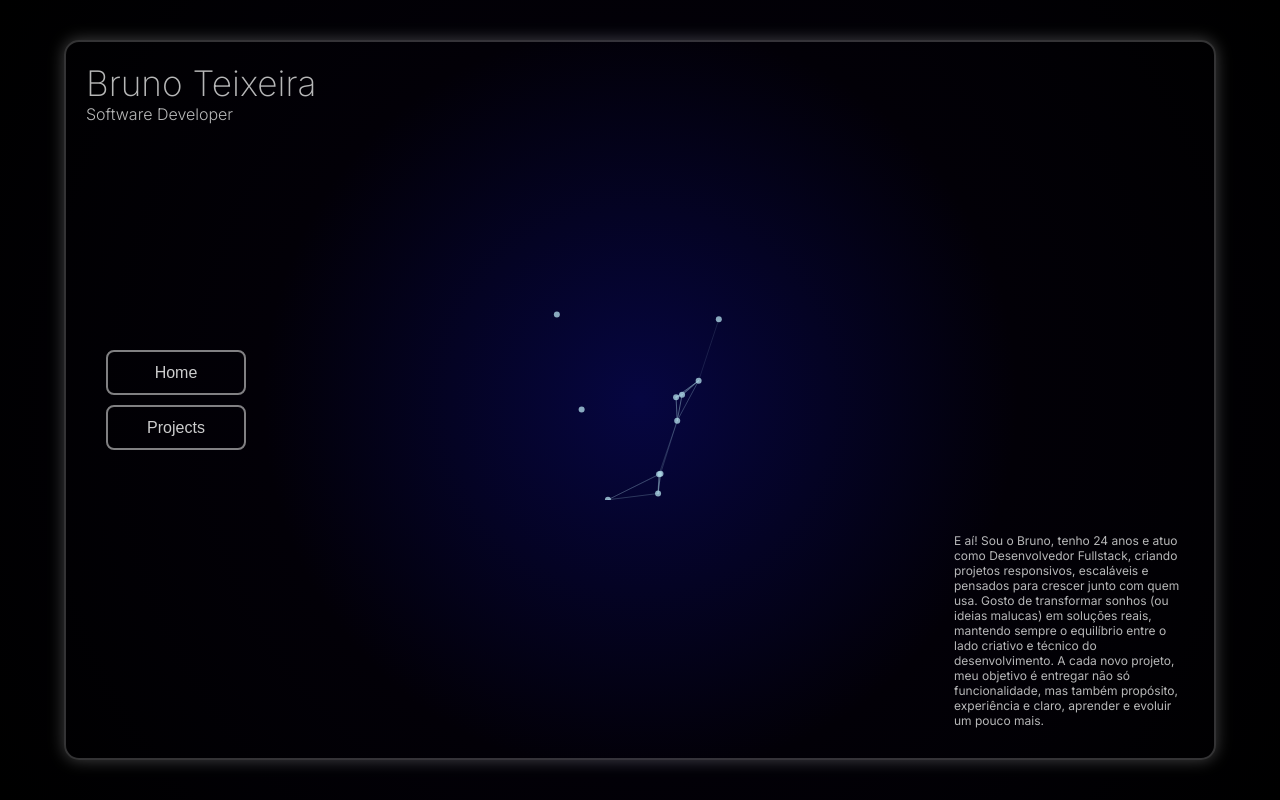
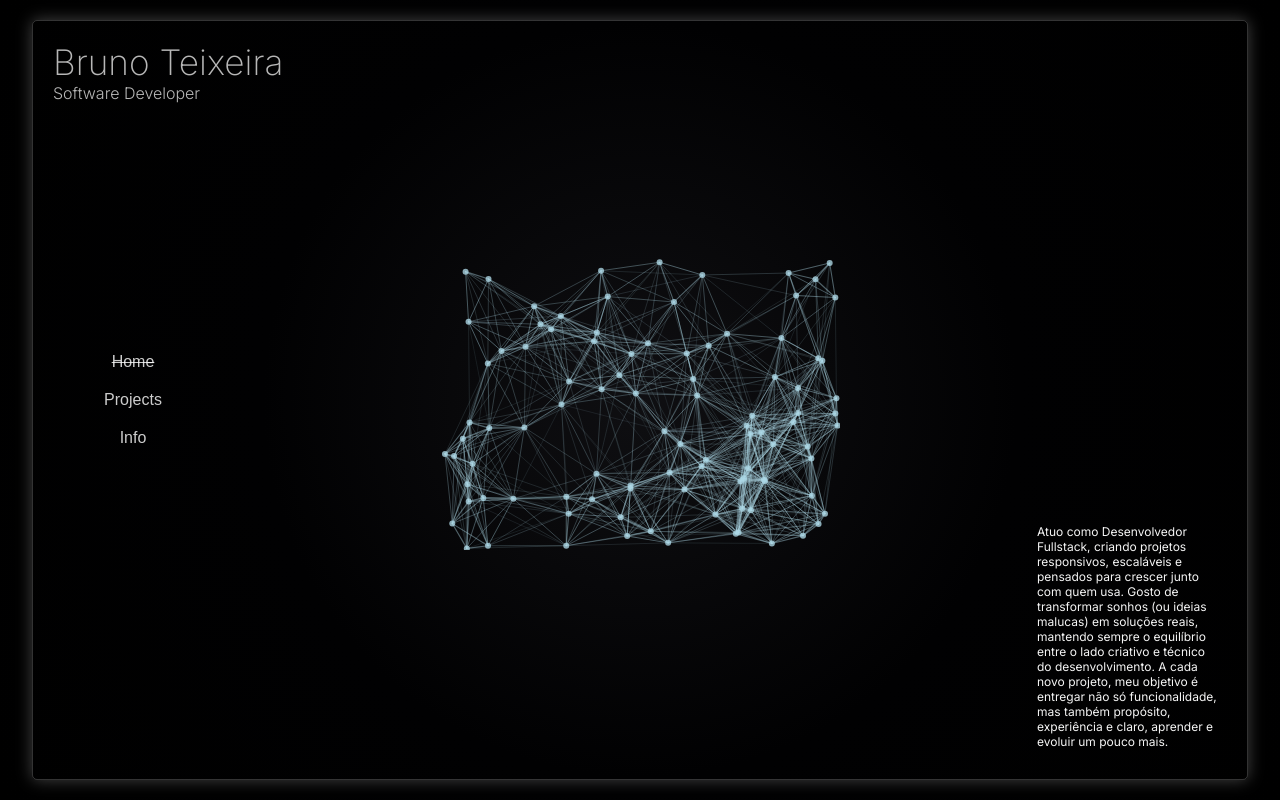
Before and after one commit to Brunotlps/noname-1, a Next.js app: page / in a window 1280 px wide. Built offline with nearby package versions, Linux system fonts and the light colour scheme.

Commit message:
6° commit - muitas alteracoes esteticas feitas, transicoes ajustadas, proximo passo desenvolver o componente contact/info

```diff
--- a/package.json
+++ b/package.json
@@ -9,6 +9,7 @@
     "lint": "next lint"
   },
   "dependencies": {
+    "framer-motion": "^12.9.4",
     "next": "15.3.0",
     "p5": "^1.11.4",
     "react": "^19.0.0",
--- a/src/app/layout.js
+++ b/src/app/layout.js
@@ -8,6 +8,9 @@ const inter = Inter({ subsets: ['latin'] });
 export const metadata = {
   title: 'Bruno Teixeira',
   description: 'Projetos e experiências de Bruno',
+  icons: {
+    icon: '/favicon.png',
+  },
 };
 
 export default function RootLayout({ children }) {
--- a/src/app/page.js
+++ b/src/app/page.js
@@ -1,13 +1,16 @@
+// page.js
 'use client';
 
 import { useState } from 'react';
+import { motion, AnimatePresence } from 'framer-motion';
 import Menu from '../components/Menu';
 import Projects from '../components/Projects';
 import Animation from '../components/ClientOnlyAnimation';
 import Presentation from '@/components/Presentation';
+import Contact from '@/components/Contact'; // Novo componente
 
 export default function Home() {
-  const [showProjects, setShowProjects] = useState(false);
+  const [activeSection, setActiveSection] = useState('home');
 
   return (
     <div className="container">
@@ -18,8 +21,10 @@ export default function Home() {
 
       <aside className='sidebar'>
         <Menu
-          onHome={() => setShowProjects(false)}
-          onProjects={() => setShowProjects(true)}
+          onHome={() => setActiveSection('home')}
+          onProjects={() => setActiveSection('projects')}
+          onContact={() => setActiveSection('contact')}
+          activeSection={activeSection}
         />
       </aside>
 
@@ -27,16 +32,44 @@ export default function Home() {
         <Animation />
       </main>
 
-      {showProjects ? (
-        <div className="projects-panel">
-          <Projects />
-        </div>
-      ) : (
-        <div className="presentation-div">
-          <Presentation />
-        </div>
-)}
-
+      <AnimatePresence mode="wait">
+        {activeSection === 'projects' && (
+          <motion.div
+            key="projects"
+            initial={{ opacity: 0, y: 20 }}
+            animate={{ opacity: 1, y: 0 }}
+            exit={{ opacity: 0, y: -20 }}
+            transition={{ duration: 0.2 }}
+            className="projects-panel"
+          >
+            <Projects />
+          </motion.div>
+        )}
+        {activeSection === 'contact' && (
+          <motion.div
+            key="contact"
+            initial={{ opacity: 0, y: 20 }}
+            animate={{ opacity: 1, y: 0 }}
+            exit={{ opacity: 0, y: -20 }}
+            transition={{ duration: 0.2 }}
+            className="contact"
+          >
+            <Contact />
+          </motion.div>
+        )}
+        {activeSection === 'home' && (
+          <motion.div
+            key="presentation"
+            initial={{ opacity: 0, y: 20 }}
+            animate={{ opacity: 1, y: 0 }}
+            exit={{ opacity: 0, y: -20 }}
+            transition={{ duration: 0.2 }}
+            className="presentation-div"
+          >
+            <Presentation />
+          </motion.div>
+        )}
+      </AnimatePresence>
     </div>
   );
 }
--- a/src/components/Animation.js
+++ b/src/components/Animation.js
@@ -12,9 +12,9 @@ export default function Animation({ className }) {
     // Define aqui todo o seu sketch, mas usando a instância s
     const sketch = (s) => {
       let points = [];
-      const minPoints = 10;
-      const maxPoints = 20;
-      const maxDistance = 70;
+      const minPoints = 70;
+      const maxPoints = 120;
+      const maxDistance = 110;
 
       class Point {
         constructor(x, y) {
@@ -62,12 +62,12 @@ export default function Animation({ className }) {
       }
 
       s.setup = () => {
-        s.createCanvas(200, 200).parent(containerRef.current);
+        s.createCanvas(400, 300).parent(containerRef.current);
         const initial = s.floor(s.random(minPoints, maxPoints));
         for (let i = 0; i < initial; i++) {
           points.push(new Point(s.random(s.width), s.random(s.height)));
         }
-        intervalRef.current = setInterval(adjustPoints, 5000);
+        intervalRef.current = setInterval(adjustPoints, 10000);
       };
 
       s.draw = () => {
--- /dev/null
+++ b/src/components/Contact.js
@@ -0,0 +1,9 @@
+
+'use client';
+export default function Contact() {
+    return (
+        <section className="contact">
+
+        </section>
+    )
+  }
--- a/src/components/Menu.js
+++ b/src/components/Menu.js
@@ -1,14 +1,26 @@
 'use client';
 
-export default function Menu({ onHome, onProjects }) {
+export default function Menu({ onHome, onProjects, onContact, activeSection }) {
   return (
-    <nav className="menu">
-      <button className="menu-button" onClick={onHome}>
+    <div className="menu">
+      <button
+        onClick={onHome}
+        className={`menu-button ${activeSection === 'home' ? 'active' : ''}`}
+      >
         Home
       </button>
-      <button className="menu-button" onClick={onProjects}>
+      <button
+        onClick={onProjects}
+        className={`menu-button ${activeSection === 'projects' ? 'active' : ''}`}
+      >
         Projects
       </button>
-    </nav>
+      <button
+        onClick={onContact}
+        className={`menu-button ${activeSection === 'contact' ? 'active' : ''}`}
+      >
+        Info
+      </button>
+    </div>
   );
 }
--- a/src/components/Presentation.js
+++ b/src/components/Presentation.js
@@ -5,9 +5,7 @@ export default function Presentation() {
     return (
         <section className="presentation">
             <p>
-                E aí!
-                Sou o Bruno, tenho 24 anos e atuo como Desenvolvedor Fullstack, criando projetos responsivos, escaláveis e pensados para crescer junto com quem usa.
-                Gosto de transformar sonhos (ou ideias malucas) em soluções reais, mantendo sempre o equilíbrio entre o lado criativo e técnico do desenvolvimento.
+                Atuo como Desenvolvedor Fullstack, criando projetos responsivos, escaláveis e pensados para crescer junto com quem usa. Gosto de transformar sonhos (ou ideias malucas) em soluções reais, mantendo sempre o equilíbrio entre o lado criativo e técnico do desenvolvimento.
                 A cada novo projeto, meu objetivo é entregar não só funcionalidade, mas também propósito, experiência e claro, aprender e evoluir um pouco mais.
             </p>
         </section>
--- a/src/styles/globals.css
+++ b/src/styles/globals.css
@@ -10,17 +10,17 @@ body {
   justify-content: center;
   align-items: center;
   min-height: 100vh;
-  background: radial-gradient(circle at center, #060641, #020007, #000000);
+  background: radial-gradient(circle at center, #0f0f12, #010102, #000000);
   font-family: system-ui, -apple-system, BlinkMacSystemFont, 'Segoe UI', Roboto, sans-serif;
 }
 
 .container {
   position: relative;
-  width: 90%;
-  max-width: 1800px;
-  min-height: 90vh;
-  border: 2px solid rgba(255, 255, 255, 0.2);
-  border-radius: 15px;
+  width: 95%;
+  max-width: 2000px;
+  min-height: 95vh;
+  border: 1px solid rgba(255, 255, 255, 0.2);
+  border-radius: 5px;
   display: flex;
   flex-wrap: wrap;
   justify-content: space-between;
@@ -45,16 +45,16 @@ body {
   position: absolute;
   bottom: 20px;
   right: 20px;
-  width: 250px;
+  width: 200px;
   padding: 10px;
-  color: rgba(255, 255, 255, 0.719);
+  color: whitesmoke;
   font-size: 0.75rem;
   border-radius: 8px;
   z-index: 1;
 }
 
 .projects-panel {
-  position: absolute;
+  position: relative;
   right: 30px;
   top: 50%;
   transform: translateY(-50%);
@@ -72,6 +72,10 @@ body {
   flex-direction: column;
   gap: 10px;
   padding: 20px;
+}
+
+.contact {
+  background-color: white;
 }
 
 #wai {
@@ -99,23 +103,23 @@ body {
 }
 
 .menu-button {
-  width: 140px;
-  height: 45px;
   background: transparent;
-  border: 2px solid rgba(255, 255, 255, 0.5);
+  border: none;
   color: rgba(255, 255, 255, 0.8);
   font-size: 16px;
   padding: 5px 10px;
   border-radius: 8px;
   cursor: pointer;
-  transition: all 0.3s ease, transform 0.2s ease;
+  transition: all 0.1s ease, transform 0.1s ease;
+}
+
+.menu-button.active {
+  text-decoration: line-through;
 }
 
 .menu-button:hover {
-  background: rgba(255, 255, 255, 0.1);
-  border-color: rgba(255, 255, 255, 0.8);
-  box-shadow: 0 0 10px rgba(255,255,255,0.3);
-  transform: scale(1.05);
+  text-decoration: line-through;
+  transform: scale(1.25);
 }
 
 .animation {
```
Also changed, not shown: public/favicon.png (added), 1 other file (tests, documents, lock files or other folders).
